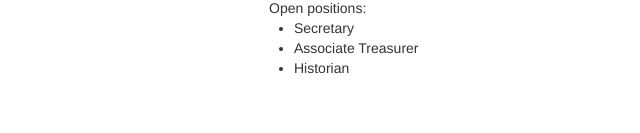
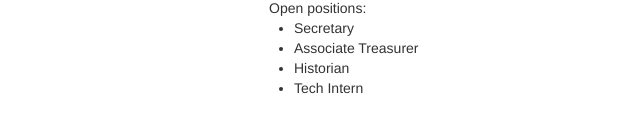
Before and after one commit to ashishmalvi/ISA, a website: page membership.ejs in a window 1280 px wide. Shown: the part 599-732 px from the top of the page, 91-731 px from the left. Drawn offline with nearby package versions, Linux system fonts and the light colour scheme; files that its build step writes are made by us from their sources.

Commit message:
tech position

```diff
--- a/membership.ejs
+++ b/membership.ejs
@@ -81,6 +81,7 @@
         <li>Secretary</li>
         <li>Associate Treasurer</li>
         <li>Historian</li>
+		<li>Tech Intern</li>
         </ul>
 
     </div>
```
